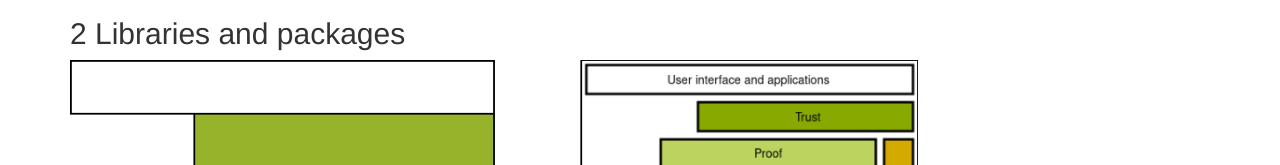
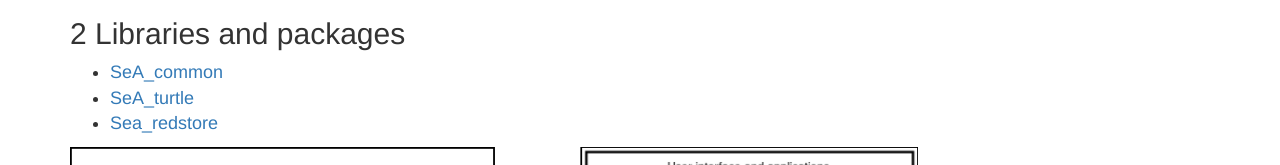
Before and after one commit to cnngimenez/SeA, a plain HTML site: page index.html in a window 1280 px wide. Shown: the part 787-952 px from the top of the page. Drawn offline with nearby package versions, Linux system fonts and the light colour scheme.

Commit message:
Links to the library repositories

```diff
--- a/index.html
+++ b/index.html
@@ -2,7 +2,7 @@
 <html lang="en">
 <head>
 <title>Semantic Ada</title>
-<!-- 2020-10-10 sáb 23:30 -->
+<!-- 2020-10-10 sáb 23:33 -->
 <meta charset="utf-8">
 <meta name="viewport" content="width=device-width, initial-scale=1">
 <meta name="generator" content="Org-mode">
@@ -228,6 +228,15 @@ SeA are Ada libraries for the Semantic Web
 <div id="outline-container-sec-2" class="outline-2">
 <h2 id="sec-2"><span class="section-number-2">2</span> Libraries and packages</h2>
 <div class="outline-text-2" id="text-2">
+<ul class="org-ul">
+<li><a href="https://github.com/cnngimenez/SeA-common">SeA_common</a>
+</li>
+<li><a href="https://github.com/cnngimenez/SeA-turtle">SeA_turtle</a>
+</li>
+<li><a href="https://github.com/cnngimenez/SeA-redstore">Sea_redstore</a>
+</li>
+</ul>
+
 <p>
 <img src="imgs/libraries.png" class="img-responsive" alt="libraries.png">
 See imgs/README.md for the Semantic Web stack image copyright.
@@ -350,7 +359,7 @@ This work is under the General Public License version 3.
 <footer id="postamble" class="">
 <div><p class="date">Date: 10 oct 2020</p>
 <p class="author">Author: Christian Gimenez</p>
-<p class="date">Created: 2020-10-10 sáb 23:30</p>
+<p class="date">Created: 2020-10-10 sáb 23:33</p>
 <p class="creator"><a href="http://www.gnu.org/software/emacs/">Emacs</a> 27.1 (<a href="http://orgmode.org">Org-mode</a> 9.3.6)</p>
 </div>
 </footer>
```
Also changed, not shown: 2 other files.
